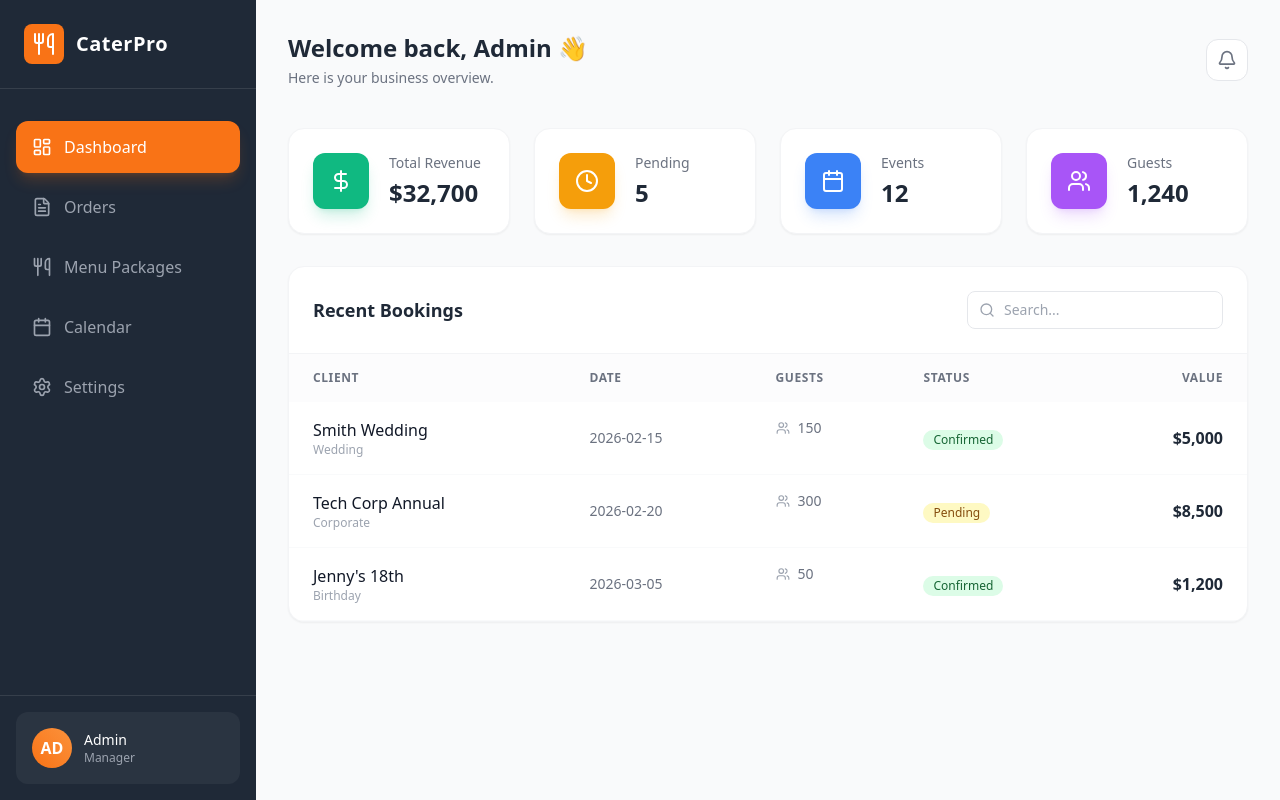
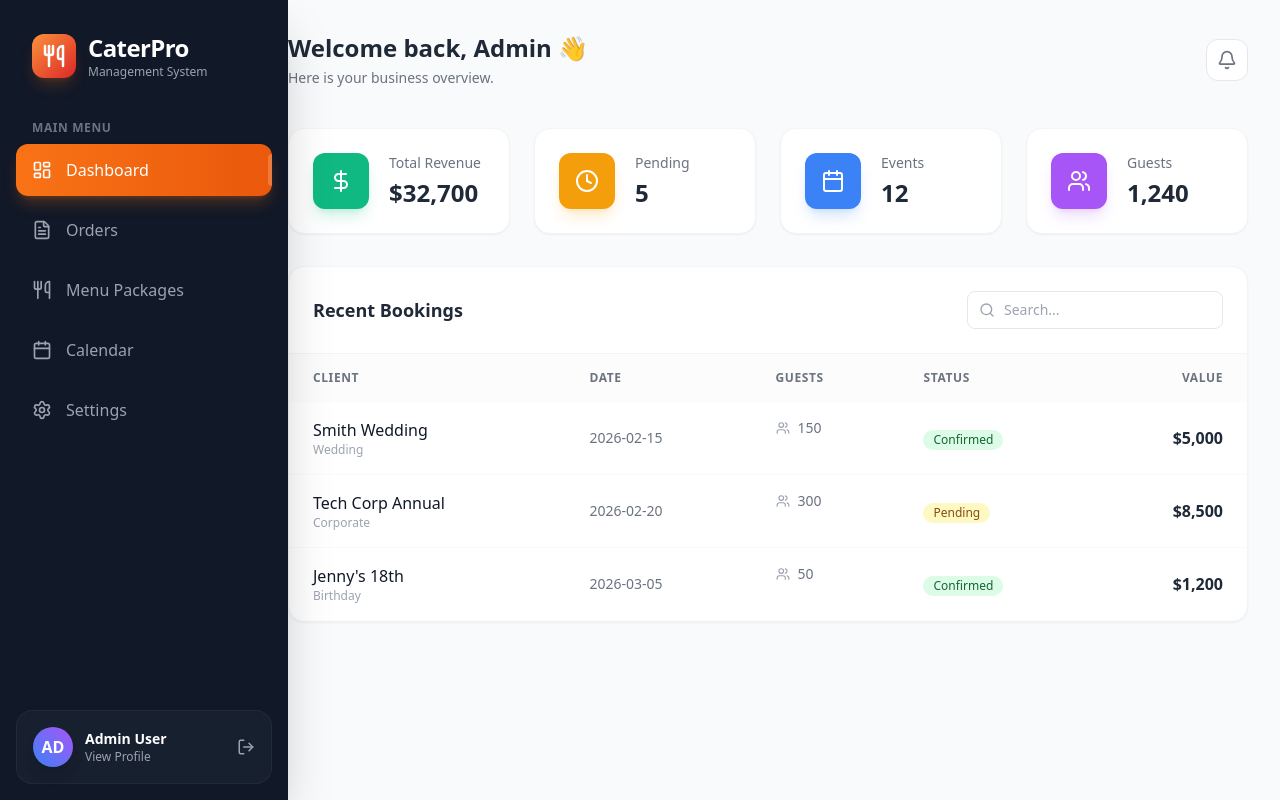
Before and after one commit to TriCodeLK/Catering-Management-System, a React (Vite) app in the folder catering-system/: page / in a window 1280 px wide. Built offline with nearby package versions, Linux system fonts and the light colour scheme.

Commit message:
feat: enhance sidebar design with improved layout and user profile section

```diff
--- a/catering-system/src/components/Sidebar.jsx
+++ b/catering-system/src/components/Sidebar.jsx
@@ -1,5 +1,5 @@
 import React from 'react';
-import { LayoutDashboard, FileText, Utensils, Calendar, Settings } from 'lucide-react';
+import { LayoutDashboard, FileText, Utensils, Calendar, Settings, LogOut } from 'lucide-react';
 
 const Sidebar = ({ activeTab, setActiveTab }) => {
   const menuItems = [
@@ -11,43 +11,57 @@ const Sidebar = ({ activeTab, setActiveTab }) => {
   ];
 
   return (
-    <aside className="w-64 bg-secondary text-white hidden md:flex flex-col h-screen fixed left-0 top-0 z-10">
-      <div className="p-6 border-b border-white/10 flex items-center gap-3">
-        <div className="bg-primary p-2 rounded-lg text-white">
-          <Utensils size={24} />
+    <aside className="w-72 bg-gray-900 text-white hidden md:flex flex-col h-screen fixed left-0 top-0 z-50 shadow-2xl">
+      {/* Logo Area */}
+      <div className="p-8 pb-4 flex items-center gap-3">
+        <div className="bg-gradient-to-br from-orange-400 to-red-600 p-2.5 rounded-xl text-white shadow-lg shadow-orange-500/20">
+          <Utensils size={24} strokeWidth={2.5} />
         </div>
-        <h1 className="text-xl font-bold tracking-wide">CaterPro</h1>
+        <div>
+          <h1 className="text-2xl font-bold tracking-tight">CaterPro</h1>
+          <p className="text-xs text-gray-400 font-medium">Management System</p>
+        </div>
       </div>
 
-      <nav className="flex-1 p-4 space-y-2 mt-4">
+      {/* Navigation */}
+      <nav className="flex-1 px-4 py-6 space-y-2">
+        <p className="px-4 text-xs font-bold text-gray-500 uppercase tracking-wider mb-2">Main Menu</p>
         {menuItems.map((item) => {
           const Icon = item.icon;
+          const isActive = activeTab === item.id;
           return (
             <button
               key={item.id}
               onClick={() => setActiveTab(item.id)}
-              className={`w-full flex items-center gap-3 px-4 py-3.5 rounded-xl transition-all duration-200 ${
-                activeTab === item.id
-                  ? 'bg-primary text-white shadow-lg shadow-primary/20 font-medium'
+              className={`w-full flex items-center gap-3.5 px-4 py-3.5 rounded-xl transition-all duration-300 group relative overflow-hidden ${
+                isActive
+                  ? 'bg-gradient-to-r from-primary to-orange-600 text-white shadow-lg shadow-orange-500/25'
                   : 'text-gray-400 hover:bg-white/5 hover:text-white'
               }`}
             >
-              <Icon size={20} />
-              <span>{item.label}</span>
+              <Icon size={20} className={isActive ? 'animate-pulse' : ''} />
+              <span className="font-medium">{item.label}</span>
+              {isActive && (
+                <div className="absolute right-0 top-1/2 -translate-y-1/2 w-1 h-8 bg-white/20 rounded-l-full" />
+              )}
             </button>
           );
         })}
       </nav>
 
-      <div className="p-4 border-t border-white/10">
-        <div className="bg-white/5 rounded-xl p-4 flex items-center gap-3">
-          <div className="w-10 h-10 rounded-full bg-gradient-to-tr from-primary to-orange-400 flex items-center justify-center font-bold text-white">
+      {/* User Profile */}
+      <div className="p-4 mx-4 mb-4 bg-gray-800/50 rounded-2xl border border-white/5 backdrop-blur-sm">
+        <div className="flex items-center gap-3">
+          <div className="w-10 h-10 rounded-full bg-gradient-to-tr from-blue-500 to-purple-500 flex items-center justify-center font-bold text-white shadow-lg">
             AD
           </div>
-          <div>
-            <p className="text-sm font-medium text-white">Admin</p>
-            <p className="text-xs text-gray-400">Manager</p>
+          <div className="flex-1">
+            <p className="text-sm font-bold text-white">Admin User</p>
+            <p className="text-xs text-gray-400">View Profile</p>
           </div>
+          <button className="text-gray-400 hover:text-white transition-colors">
+            <LogOut size={18} />
+          </button>
         </div>
       </div>
     </aside>
```
